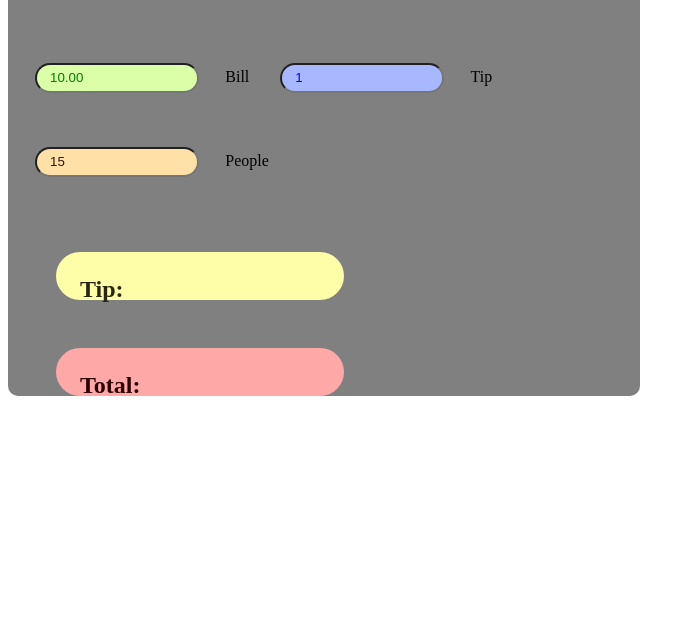
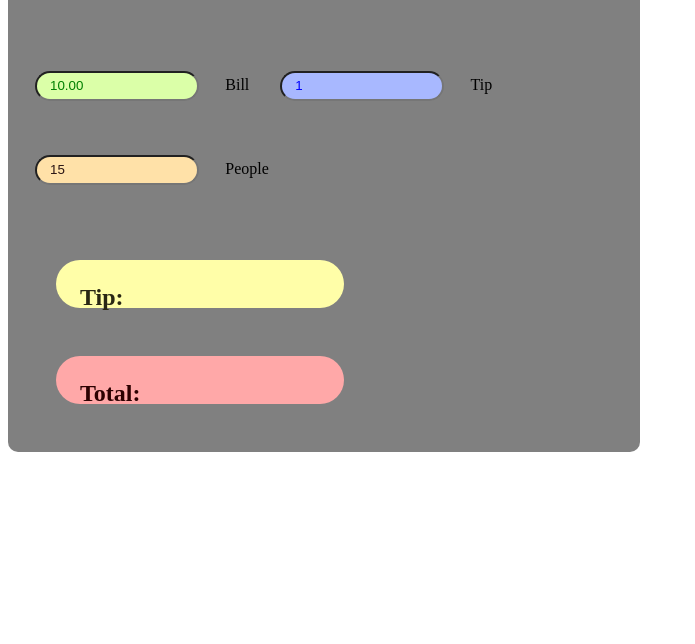
Before and after one commit to CptnReef/tipCalculator, a plain HTML site: page index.html in a window 1280 px wide. Shown: the part 156-800 px from the top of the page, without its empty margins (0-695 px from the left). Drawn offline with Linux system fonts and the light colour scheme.

Commit message:
adding more styles(borders)

```diff
--- a/styles.css
+++ b/styles.css
@@ -1,7 +1,6 @@
 main {
-    align-items: center;
-    flex-direction: column;
-    flex-wrap: nowrap;
+    flex-wrap: wrap;
+    display: flow-root;
     background-color: gray;
     border-radius: 10px;
     width: 50%
@@ -14,6 +13,7 @@ h1 {
     padding: 1em;
     width: 10em;
     height: 0em;
+
 }
 
 #input-bill {
```
Also changed, not shown: 1 other file.
